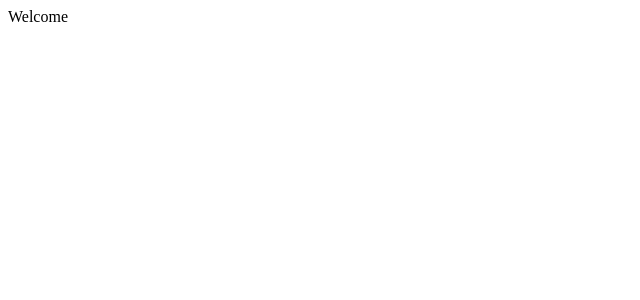
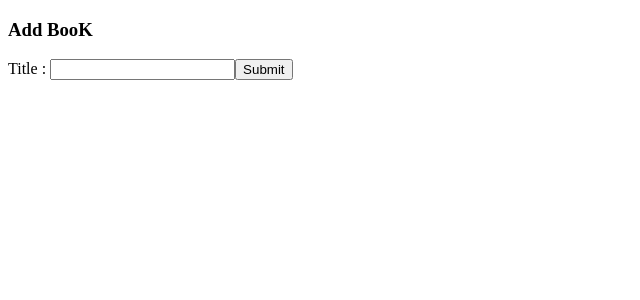
Before and after one commit to R4hullovescoding/books_add, a React (Create React App) app in the folder books_add/: page / in a window 1280 px wide. Shown: the top 300 px of the page, without its empty margins (0-640 px from the left). Built offline with nearby package versions, Linux system fonts and the light colour scheme.

Commit message:
App Changed and CreateBook Created and completed

```diff
--- a/books_add/src/App.js
+++ b/books_add/src/App.js
@@ -1,6 +1,32 @@
+import {useState} from "react";
+import CreateBooks from "./CreateBooks";
 function App(){
+    const [books,setbooks]=useState([]);
+    const onCreateBook=(title)=>{
+        const updateBooks=[...books,{id:(Math.floor(Math.random()*999)),title:title}];
+        setbooks(updateBooks);
+    };
+    // const handleDelete=async(id)=>{
+    //     const deletereq=await axios.delete(`http://localhost:3005/books/${id}`);
+    //     const updatebooks=books.filter((book,index)=>{
+    //         return book.id!==id;
+    //     });
+    //     setbook(updatebooks);
+    // };
+    // const handleEdit=async (id,newtitle)=>{
+    //     const editrq=await axios.put(`http://localhost:3005/books/${id}`,{
+    //         title:newtitle,
+    //     });
+    //     const updatebook=books.map((book,index)=>{
+    //         if(book.id===id){
+    //             return {...books,...editrq.data};
+    //         }
+    //         return book;
+    //     });
+    //     setbook(updatebook);
+    // };
     return (<div>
-        Welcome
+        <CreateBooks onCreate={onCreateBook} />
     </div>);
 }
 export default App;
--- /dev/null
+++ b/books_add/src/CreateBooks.js
@@ -0,0 +1,23 @@
+import { useState } from "react";
+function CreateBooks({onCreate}) {
+    const [title,settitle]=useState("");
+    const handleChange=(event)=>{
+        settitle(event.target.value);
+    }
+    const handleFormSubmit=(event)=>{
+        event.preventDefault();
+        onCreate(title);
+        settitle("");
+    }
+    return (
+        <div className="createBookMain">
+        <h3>Add BooK</h3>
+        <form onSubmit={handleFormSubmit} className="createForm">
+            <label>Title : </label>
+            <input value={title} onChange={handleChange} type="text"/>
+        <button className="createBtn">Submit</button>
+        </form>
+    </div>
+    );
+}
+export default CreateBooks;
```
